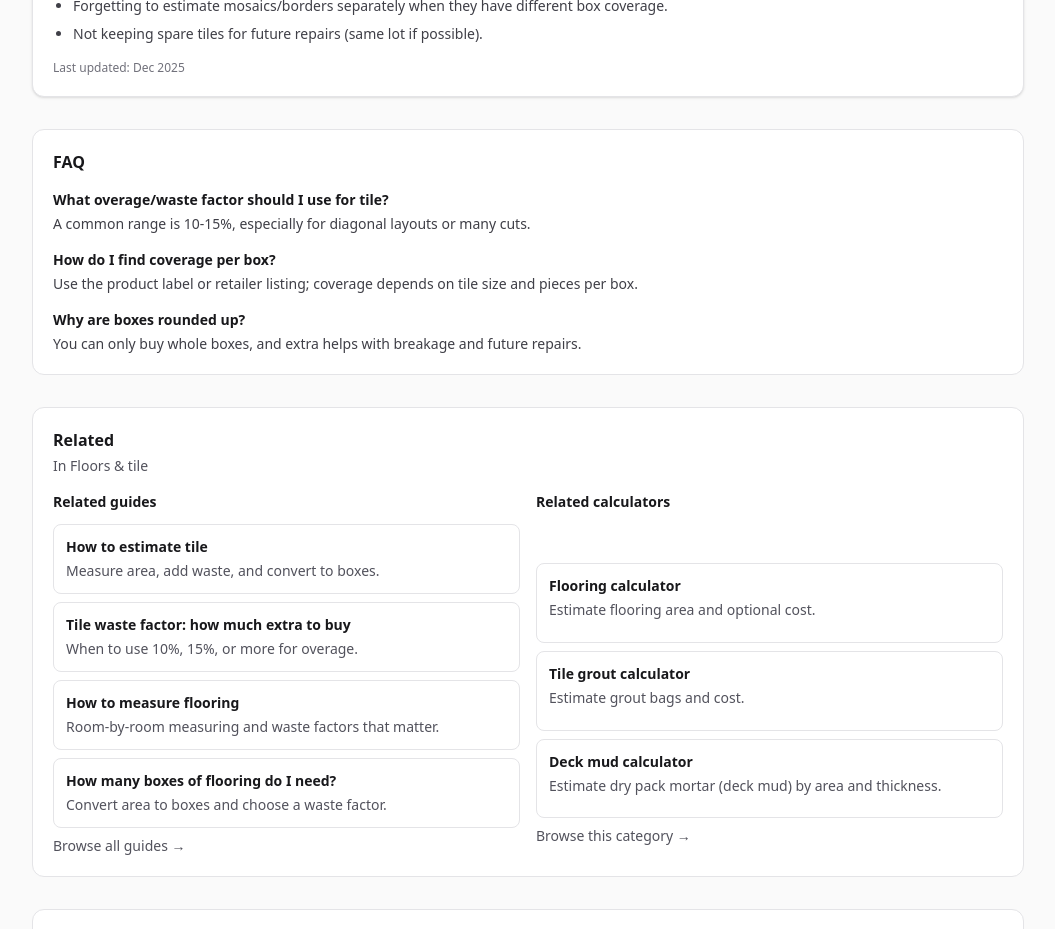
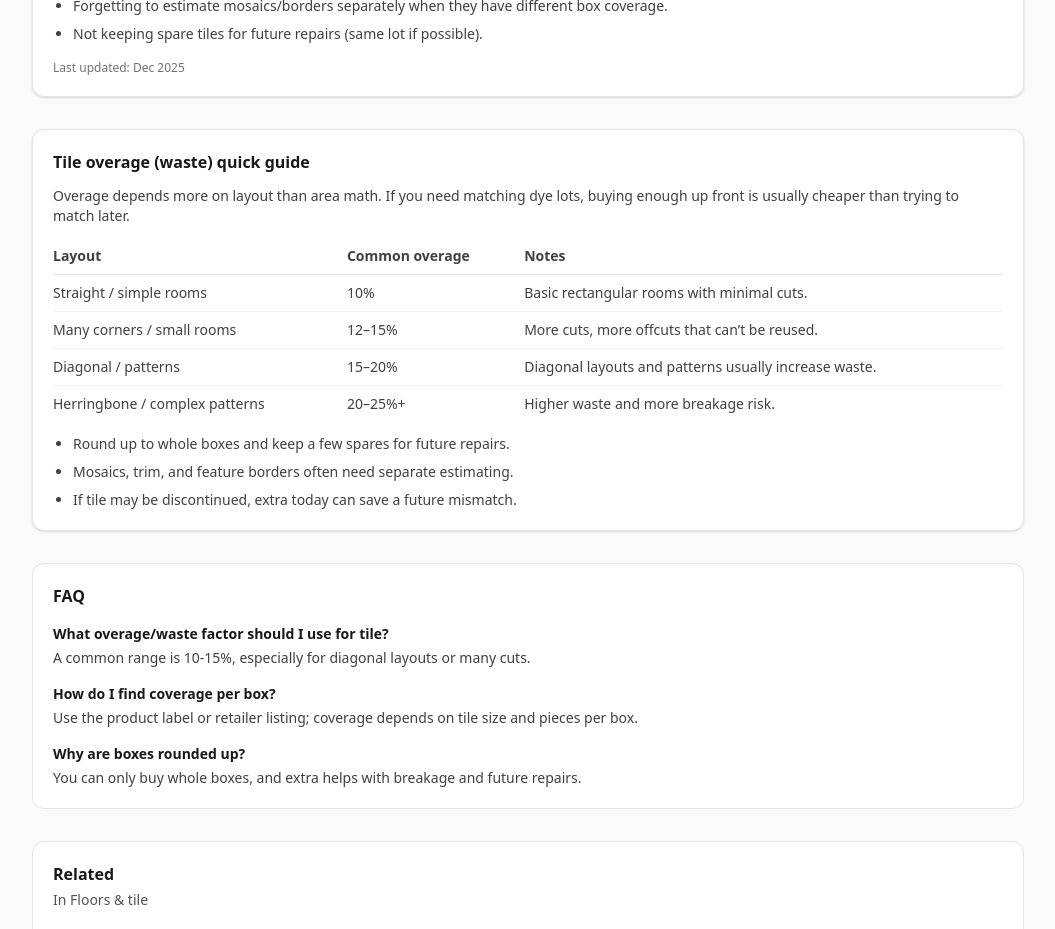
Before and after one commit to shifang52221/calc-site, a Next.js app: page /en/calculators/home-improvement/tile in a window 1280 px wide. Shown: the part 1520-2449 px from the top of the page, without its empty margins (112-1167 px from the left). Built offline with nearby package versions, Linux system fonts and the light colour scheme; no server answers.

Commit message:
Content: add quick reference sections for drywall/roofing/tile

```diff
--- a/app/[locale]/calculators/home-improvement/drywall/page.tsx
+++ b/app/[locale]/calculators/home-improvement/drywall/page.tsx
@@ -44,6 +44,22 @@ export default async function DrywallPage({
     { q: t("faq.q3"), a: t("faq.a3") },
   ];
 
+  const ceilingGuide =
+    locale === "en"
+      ? {
+          title: "Ceiling drywall quick guide",
+          bullets: [
+            "If joists are 16\" on center, 1/2\" drywall is common; for 24\" on center, 5/8\" is common (always follow local code and manufacturer guidance).",
+            "Longer sheets (4×10, 4×12) reduce seams but are harder and riskier overhead—handling and safety matter more than perfect seam math.",
+            "For sag resistance or where lighting is critical, consider 5/8\" or a sag-resistant 1/2\" board.",
+          ],
+          table: [
+            { joistOc: "16\" OC", commonThickness: "1/2\" or 5/8\"" },
+            { joistOc: "24\" OC", commonThickness: "5/8\" (often)" },
+          ],
+        }
+      : null;
+
   return (
     <div className="grid gap-8">
       <CalculatorSeoJsonLd
@@ -66,6 +82,40 @@ export default async function DrywallPage({
       <AdSlot slot={ADSENSE_SLOTS.calculatorAfterResult} />
 
       <CalculatorContent locale={locale} calculatorId="drywall" variant="after" />
+
+      {ceilingGuide ? (
+        <section className="grid gap-3 rounded-xl border border-zinc-200 bg-white p-5 text-sm text-zinc-700 shadow-sm dark:border-zinc-800 dark:bg-zinc-950 dark:text-zinc-300">
+          <h2 className="text-base font-semibold text-zinc-900 dark:text-zinc-100">
+            {ceilingGuide.title}
+          </h2>
+          <div className="overflow-x-auto">
+            <table className="w-full min-w-[460px] border-collapse text-left">
+              <thead>
+                <tr className="border-b border-zinc-200 dark:border-zinc-800">
+                  <th className="py-2 pr-3 font-semibold">Ceiling framing</th>
+                  <th className="py-2 pr-3 font-semibold">Common thickness</th>
+                </tr>
+              </thead>
+              <tbody>
+                {ceilingGuide.table.map((row) => (
+                  <tr
+                    key={row.joistOc}
+                    className="border-b border-zinc-100 last:border-0 dark:border-zinc-900"
+                  >
+                    <td className="py-2 pr-3">{row.joistOc}</td>
+                    <td className="py-2 pr-3">{row.commonThickness}</td>
+                  </tr>
+                ))}
+              </tbody>
+            </table>
+          </div>
+          <ul className="grid list-disc gap-2 pl-5">
+            {ceilingGuide.bullets.map((b) => (
+              <li key={b}>{b}</li>
+            ))}
+          </ul>
+        </section>
+      ) : null}
 
       <section className="rounded-xl border border-zinc-200 bg-white p-5 dark:border-zinc-800 dark:bg-zinc-950">
         <h2 className="text-base font-semibold">{t("faqTitle")}</h2>
--- a/app/[locale]/calculators/home-improvement/roofing/page.tsx
+++ b/app/[locale]/calculators/home-improvement/roofing/page.tsx
@@ -44,6 +44,16 @@ export default async function RoofingPage({
     { q: t("faq.q3"), a: t("faq.a3") },
   ];
 
+  const quickBundles =
+    locale === "en"
+      ? [
+          { squares: 10, areaSqFt: 1000, bundles3: 30 },
+          { squares: 15, areaSqFt: 1500, bundles3: 45 },
+          { squares: 20, areaSqFt: 2000, bundles3: 60 },
+          { squares: 25, areaSqFt: 2500, bundles3: 75 },
+        ]
+      : null;
+
   return (
     <div className="grid gap-8">
       <CalculatorSeoJsonLd
@@ -66,6 +76,58 @@ export default async function RoofingPage({
       <AdSlot slot={ADSENSE_SLOTS.calculatorAfterResult} />
 
       <CalculatorContent locale={locale} calculatorId="roofing" variant="after" />
+
+      {quickBundles ? (
+        <section className="grid gap-3 rounded-xl border border-zinc-200 bg-white p-5 text-sm text-zinc-700 shadow-sm dark:border-zinc-800 dark:bg-zinc-950 dark:text-zinc-300">
+          <h2 className="text-base font-semibold text-zinc-900 dark:text-zinc-100">
+            Shingles quick reference (squares &amp; bundles)
+          </h2>
+          <p>
+            Roofing is often sold in &quot;squares&quot; (100 sq ft). Many
+            architectural shingles are around 3 bundles per square, but the
+            label always wins—use your product&apos;s actual coverage.
+          </p>
+          <div className="overflow-x-auto">
+            <table className="w-full min-w-[560px] border-collapse text-left">
+              <thead>
+                <tr className="border-b border-zinc-200 dark:border-zinc-800">
+                  <th className="py-2 pr-3 font-semibold">Roof area</th>
+                  <th className="py-2 pr-3 font-semibold">Squares</th>
+                  <th className="py-2 pr-3 font-semibold">
+                    Bundles (if 3 / square)
+                  </th>
+                </tr>
+              </thead>
+              <tbody>
+                {quickBundles.map((row) => (
+                  <tr
+                    key={row.squares}
+                    className="border-b border-zinc-100 last:border-0 dark:border-zinc-900"
+                  >
+                    <td className="py-2 pr-3">{row.areaSqFt} sq ft</td>
+                    <td className="py-2 pr-3">{row.squares}</td>
+                    <td className="py-2 pr-3">{row.bundles3}</td>
+                  </tr>
+                ))}
+              </tbody>
+            </table>
+          </div>
+          <ul className="grid list-disc gap-2 pl-5">
+            <li>
+              Add waste: simple gables often 10–15%, complex roofs can be 15–25%+
+              (valleys/hips/dormers).
+            </li>
+            <li>
+              Don&apos;t forget starter, ridge caps, underlayment, and ice &amp;
+              water shield (separate items).
+            </li>
+            <li>
+              Pitch matters: steeper roofs have more surface area than footprint
+              measurements suggest.
+            </li>
+          </ul>
+        </section>
+      ) : null}
 
       <section className="rounded-xl border border-zinc-200 bg-white p-5 dark:border-zinc-800 dark:bg-zinc-950">
         <h2 className="text-base font-semibold">{t("faqTitle")}</h2>
--- a/app/[locale]/calculators/home-improvement/tile/page.tsx
+++ b/app/[locale]/calculators/home-improvement/tile/page.tsx
@@ -44,6 +44,32 @@ export default async function TilePage({
     { q: t("faq.q3"), a: t("faq.a3") },
   ];
 
+  const overageGuide =
+    locale === "en"
+      ? [
+          {
+            layout: "Straight / simple rooms",
+            commonOverage: "10%",
+            notes: "Basic rectangular rooms with minimal cuts.",
+          },
+          {
+            layout: "Many corners / small rooms",
+            commonOverage: "12–15%",
+            notes: "More cuts, more offcuts that can’t be reused.",
+          },
+          {
+            layout: "Diagonal / patterns",
+            commonOverage: "15–20%",
+            notes: "Diagonal layouts and patterns usually increase waste.",
+          },
+          {
+            layout: "Herringbone / complex patterns",
+            commonOverage: "20–25%+",
+            notes: "Higher waste and more breakage risk.",
+          },
+        ]
+      : null;
+
   return (
     <div className="grid gap-8">
       <CalculatorSeoJsonLd
@@ -66,6 +92,53 @@ export default async function TilePage({
       <AdSlot slot={ADSENSE_SLOTS.calculatorAfterResult} />
 
       <CalculatorContent locale={locale} calculatorId="tile" variant="after" />
+
+      {overageGuide ? (
+        <section className="grid gap-3 rounded-xl border border-zinc-200 bg-white p-5 text-sm text-zinc-700 shadow-sm dark:border-zinc-800 dark:bg-zinc-950 dark:text-zinc-300">
+          <h2 className="text-base font-semibold text-zinc-900 dark:text-zinc-100">
+            Tile overage (waste) quick guide
+          </h2>
+          <p>
+            Overage depends more on layout than area math. If you need matching
+            dye lots, buying enough up front is usually cheaper than trying to
+            match later.
+          </p>
+          <div className="overflow-x-auto">
+            <table className="w-full min-w-[620px] border-collapse text-left">
+              <thead>
+                <tr className="border-b border-zinc-200 dark:border-zinc-800">
+                  <th className="py-2 pr-3 font-semibold">Layout</th>
+                  <th className="py-2 pr-3 font-semibold">Common overage</th>
+                  <th className="py-2 pr-3 font-semibold">Notes</th>
+                </tr>
+              </thead>
+              <tbody>
+                {overageGuide.map((row) => (
+                  <tr
+                    key={row.layout}
+                    className="border-b border-zinc-100 last:border-0 dark:border-zinc-900"
+                  >
+                    <td className="py-2 pr-3">{row.layout}</td>
+                    <td className="py-2 pr-3">{row.commonOverage}</td>
+                    <td className="py-2 pr-3">{row.notes}</td>
+                  </tr>
+                ))}
+              </tbody>
+            </table>
+          </div>
+          <ul className="grid list-disc gap-2 pl-5">
+            <li>
+              Round up to whole boxes and keep a few spares for future repairs.
+            </li>
+            <li>
+              Mosaics, trim, and feature borders often need separate estimating.
+            </li>
+            <li>
+              If tile may be discontinued, extra today can save a future mismatch.
+            </li>
+          </ul>
+        </section>
+      ) : null}
 
       <section className="rounded-xl border border-zinc-200 bg-white p-5 dark:border-zinc-800 dark:bg-zinc-950">
         <h2 className="text-base font-semibold">{t("faqTitle")}</h2>
```
